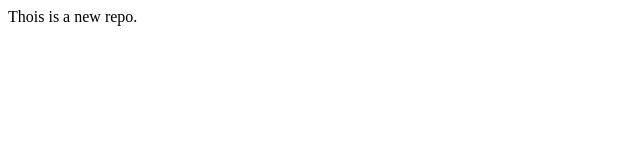
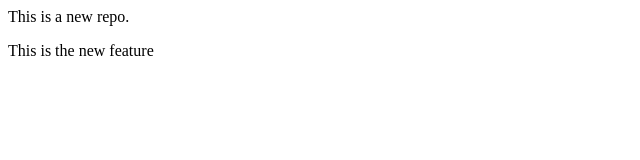
Before and after one commit to Subham01-das/localrepo, a plain HTML site: page index.html in a window 1280 px wide. Shown: the whole page, without its empty margins (0-640 px from the left). Drawn offline with Linux system fonts and the light colour scheme.

Commit message:
Add new feature

```diff
--- a/index.html
+++ b/index.html
@@ -1 +1,2 @@
-<p>Thois is a new repo.</p>
+<p>This is a new repo.</p>
+<p>This is the new feature </p>
```
